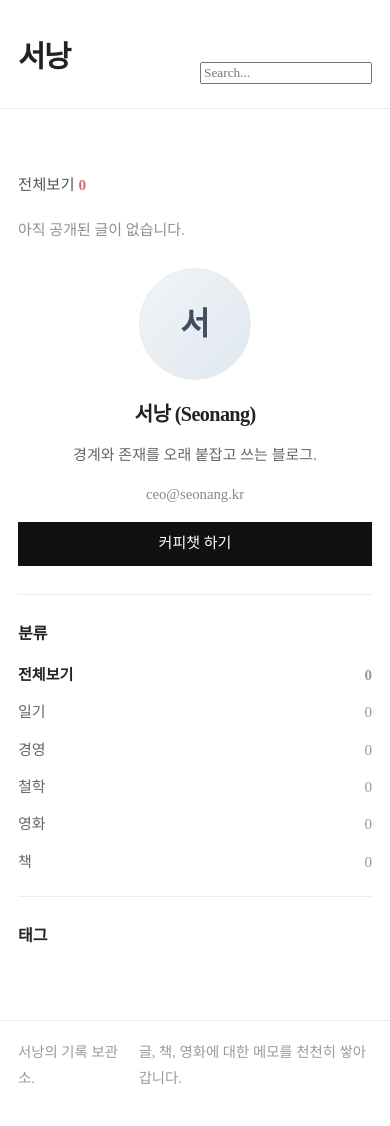
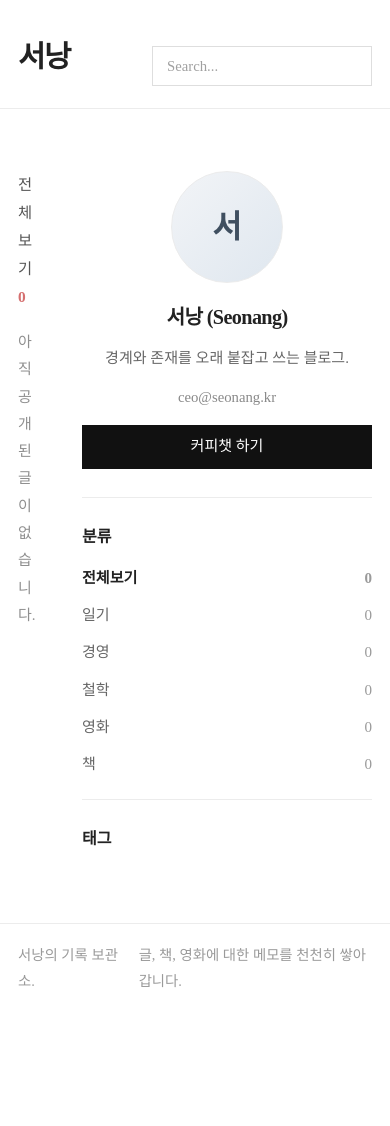
Before and after one commit to seonang/seonang.github.io, a Jekyll site: the page built from index.html, in a window 390 px wide. Built offline with Jekyll 4.4.1, drawn with Linux system fonts in a browser that asks for light colours; some web fonts are replaced; after the commit the page ends 1028 px from its top, so only the background shows below that.

Commit message:
Update site.css

```diff
--- a/assets/css/site.css
+++ b/assets/css/site.css
@@ -55,6 +55,28 @@ img { max-width: 100%; display: block; }
   font-weight: 400;
   font-size: 1.2rem;
 }
+.header-search {
+  width: 220px;
+  display: flex;
+  justify-content: flex-end;
+  align-items: flex-end;
+  flex-shrink: 0;
+}
+
+.header-search input {
+  width: 100%;
+  height: 40px;
+  padding: 0 14px;
+  border: 1px solid var(--line-strong);
+  background: #fff;
+  outline: none;
+  font-size: 0.92rem;
+}
+
+.header-search input::placeholder {
+  color: #a0a0a0;
+}
+
 .site-main { min-height: calc(100vh - 140px); }
 
 .archive-page,
@@ -65,43 +87,6 @@ img { max-width: 100%; display: block; }
 .contact-shell,
 .site-footer-inner { max-width: var(--max); margin: 0 auto; }
 
-.archive-page-head {
-  display: grid;
-  grid-template-columns: minmax(0, 1fr) 220px;
-  gap: 20px;
-  align-items: center;
-  padding: 2px 0 22px;
-  border-bottom: 1px solid var(--line);
-}
-.archive-page-title-wrap {
-  min-width: 0;
-  display: flex;
-  align-items: center;
-}
-.archive-page-title {
-  margin: 0;
-  font-size: 2.45rem;
-  line-height: 1.18;
-  letter-spacing: -0.055em;
-  font-weight: 600;
-}
-.top-search {
-  display: flex;
-  align-items: center;
-  justify-self: end;
-  width: 220px;
-}
-.top-search input {
-  width: 100%;
-  height: 40px;
-  padding: 0 14px;
-  border: 1px solid var(--line-strong);
-  background: #fff;
-  outline: none;
-  font-size: 0.92rem;
-}
-.top-search input::placeholder { color: #a0a0a0; }
-.top-search input:focus,
 .form-row input:focus,
 .form-row textarea:focus { border-color: #b7b7b7; }
 
@@ -422,19 +407,6 @@ img { max-width: 100%; display: block; }
 }
 .site-footer p { margin: 0; }
 
-@media (max-width: 980px) {
-  .archive-page-head,
-  .archive-layout {
-    grid-template-columns: 1fr;
-    gap: 24px;
-  }
-  .top-search {
-    width: 100%;
-    justify-self: stretch;
-  }
-  .top-search { width: 100%; }
-}
-
 @media (max-width: 760px) {
   .site-header-inner,
   .archive-page,
```
